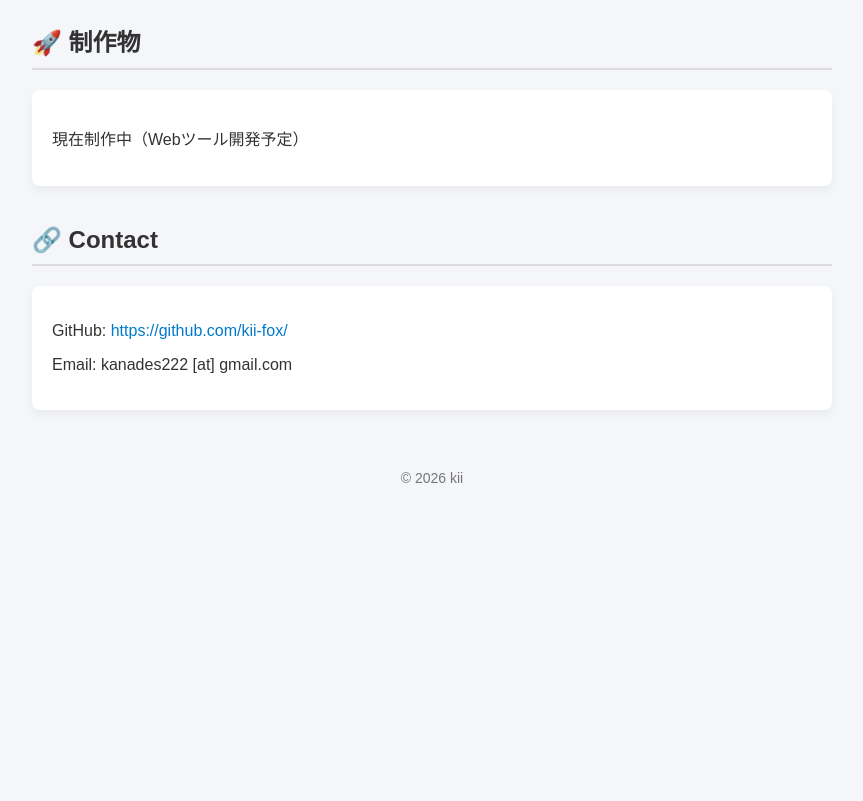
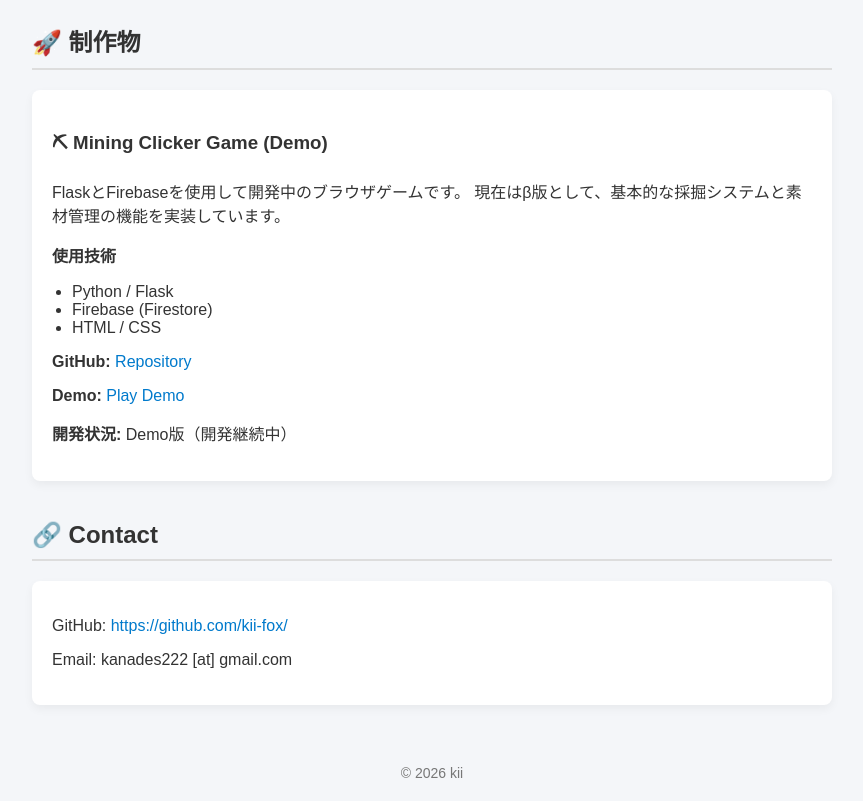
Before and after one commit to kii-fox/portfolio, a plain HTML site: page index.html in a window 1280 px wide. Shown: the part 780-1581 px from the top of the page, without its empty margins (208-1071 px from the left). Before the commit the page ends 1286 px from the top, so only its background shows below. Drawn offline with Linux system fonts and the light colour scheme.

Commit message:
add mining clicker demo

```diff
--- a/index.html
+++ b/index.html
@@ -108,9 +108,42 @@
 
 <section>
     <h2>🚀 制作物</h2>
+
     <div class="card">
-        <p>現在制作中（Webツール開発予定）</p>
+        <h3>⛏ Mining Clicker Game (Demo)</h3>
+
+        <p>
+            FlaskとFirebaseを使用して開発中のブラウザゲームです。
+            現在はβ版として、基本的な採掘システムと素材管理の機能を実装しています。
+        </p>
+
+        <p><strong>使用技術</strong></p>
+        <ul>
+            <li>Python / Flask</li>
+            <li>Firebase (Firestore)</li>
+            <li>HTML / CSS</li>
+        </ul>
+
+        <p>
+            <strong>GitHub:</strong>
+            <a href="https://github.com/kii-fox/mining-clicker-game" target="_blank">
+                Repository
+            </a>
+        </p>
+
+        <p>
+            <strong>Demo:</strong>
+            <a href="https://mining-clicker-game.onrender.com" target="_blank">
+                Play Demo
+            </a>
+        </p>
+
+        <p>
+            <strong>開発状況:</strong> Demo版（開発継続中）
+        </p>
+
     </div>
+
 </section>
 
 <section>
```
